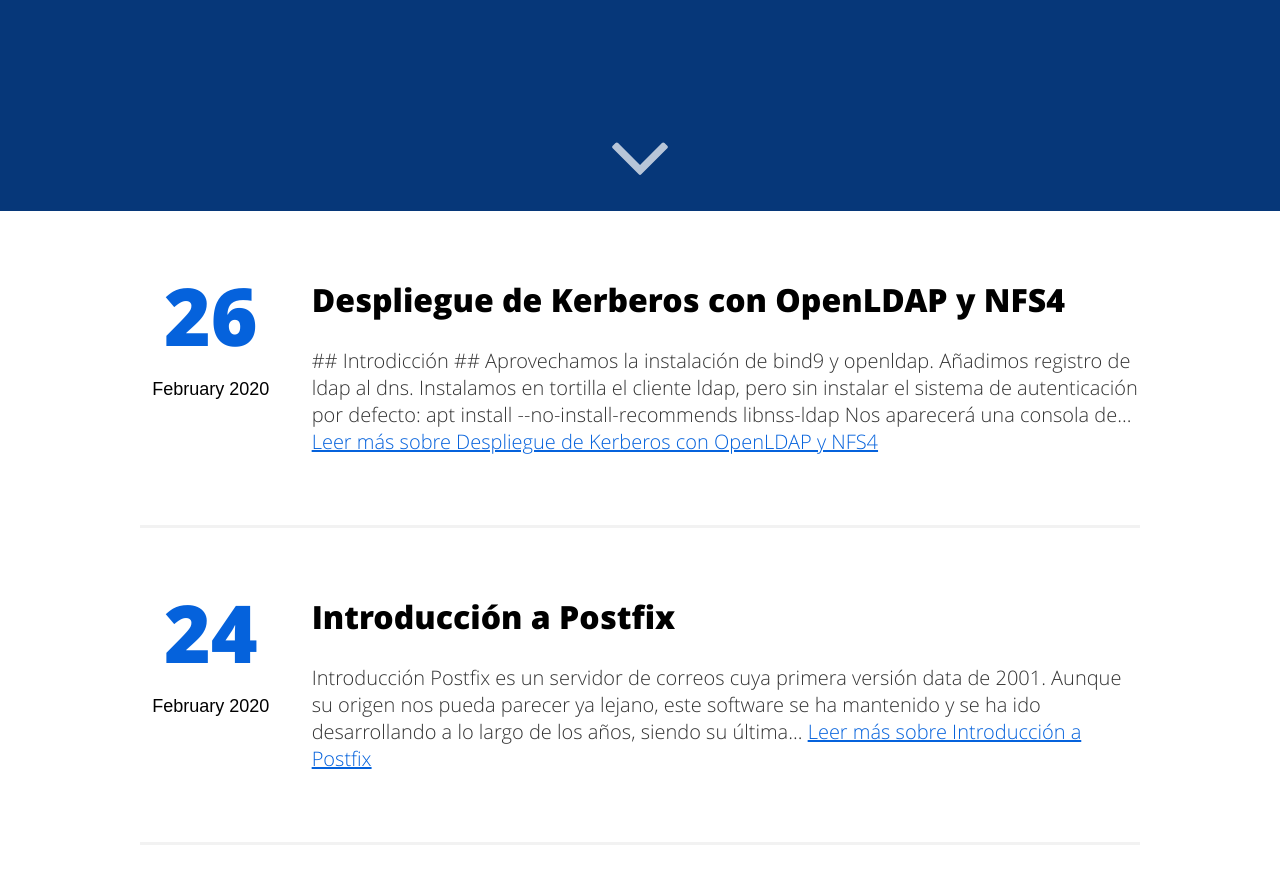
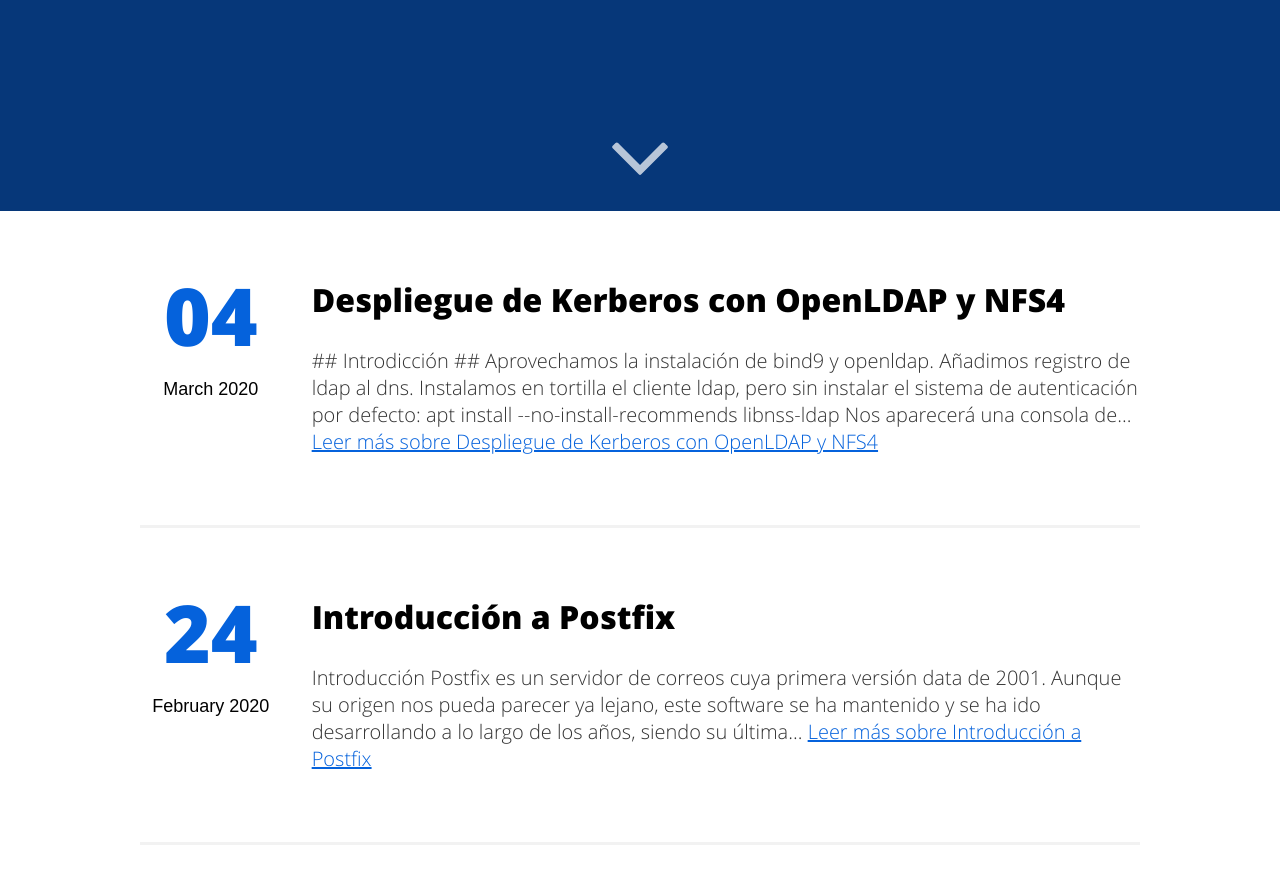
Before and after one commit to LuisaoStuff/blog, a Jekyll site: the page built from index.html, in a window 1280 px wide and 900 px high, scrolled down 689 px. Shown: the top 884 px of the window. Built offline with Jekyll 4.4.1, drawn with Linux system fonts in a browser that asks for light colours.

Commit message:
cambio plazo Kerberos y modifico Postfix

```diff
--- a/_posts/2020-02-24-Introducción-a-Postfix.markdown
+++ b/_posts/2020-02-24-Introducción-a-Postfix.markdown
@@ -8,10 +8,8 @@
 ## Introducción
 
 Postfix es un **servidor de correos** cuya primera versión data de **2001**. Aunque su origen nos pueda parecer ya lejano, este _software_ se ha mantenido y se ha ido desarrollando a lo largo de los años, siendo su última **versión estable** la **3.4.9**, la cual fue lanzada hace muy poco (3 de febrero de 2020).
-Aunque en sus inicios, nos bastaba con el servidor de correos (utilizandose simplemente en local, entre usuarios del sistema), hoy en día el esquema de funcionamiento estandar se compone de tres bloques:
-
+Aunque en sus inicios, nos bastaba con el servidor de correos (utilizandose simplemente en local, entre usuarios del sistema), hoy en día el esquema de funcionamiento estandar se compone de tres bloques.
 ![](/images/escenario-postfix/esquema.png)
-
 * **MUA**: Son los clientes de correo, por ejemplo _**thunderbird**_, que son los que normalmente utilizan los usuarios finales. Se encargan de enviar el correo al **MTA**, y lo hacen a través del protocolo **SMTP**, mientras que cuando lo descargan, utilizan el protocolo **POP** o **IMAP**.
 
 * **MTA**: Los propios servidores de correo. Pueden tener varios _roles_; servidor destinatario, servidor remitente, pueden tener en la misma máquina un **MDA** o consultar desde la misma máquina el buzón a través de linea de comandos.
--- a/_posts/2020-02-26-Despliegue-de-Kerberos-con-OpenLDAP-y-NFS4.markdown
+++ b/_posts/2020-03-04-Despliegue-de-Kerberos-con-OpenLDAP-y-NFS4.markdown
@@ -1,7 +1,7 @@
 ---
 title:  "Despliegue de Kerberos con OpenLDAP y NFS4"
 excerpt: "Instalación básica del sistema de autenticación centralizado Kerberos con OpenLDAP y gestión de los ficheros de usuario con NFS4"
-date:   2020-02-26 10:00:00
+date:   2020-03-04 10:00:00
 categories: [Sistemas, Seguridad]
 ---
 ## Introdicción
```
